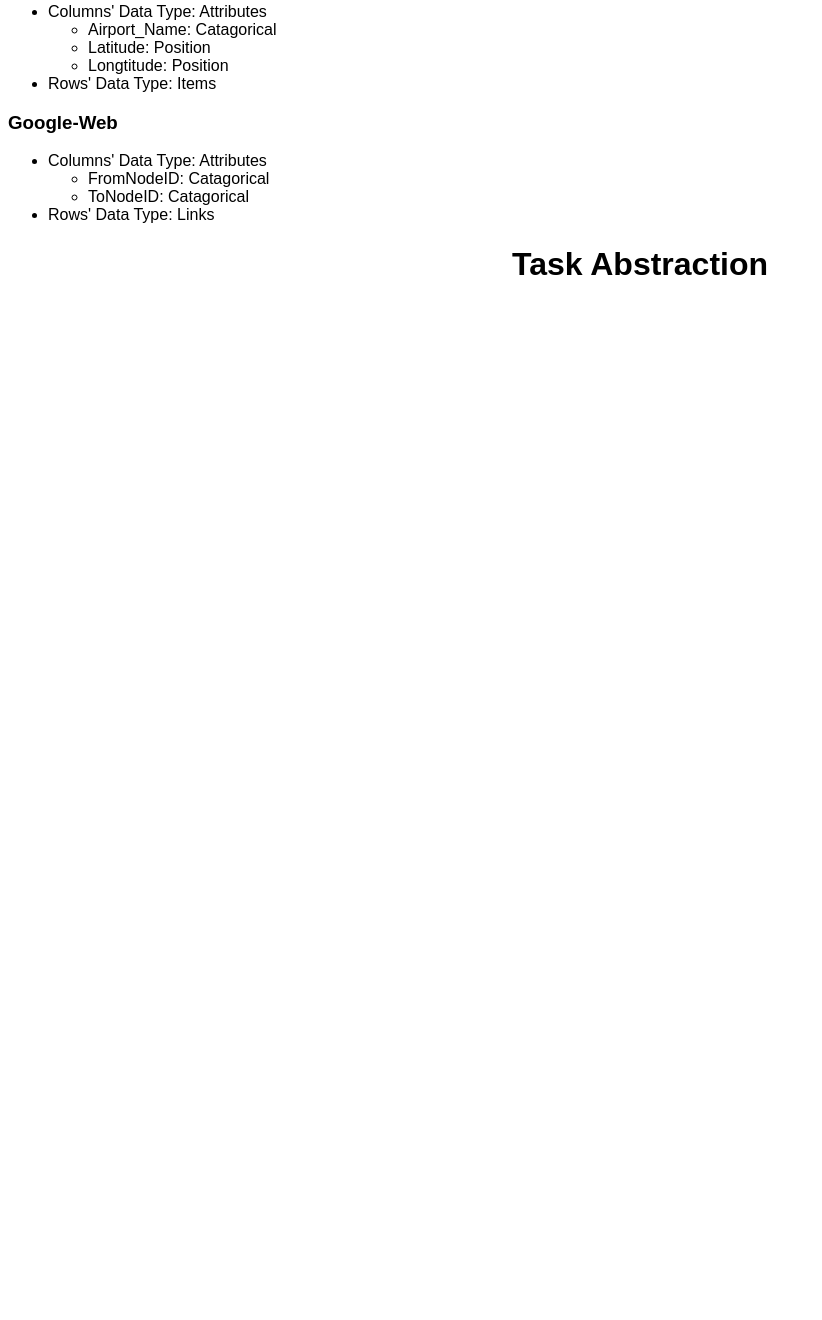
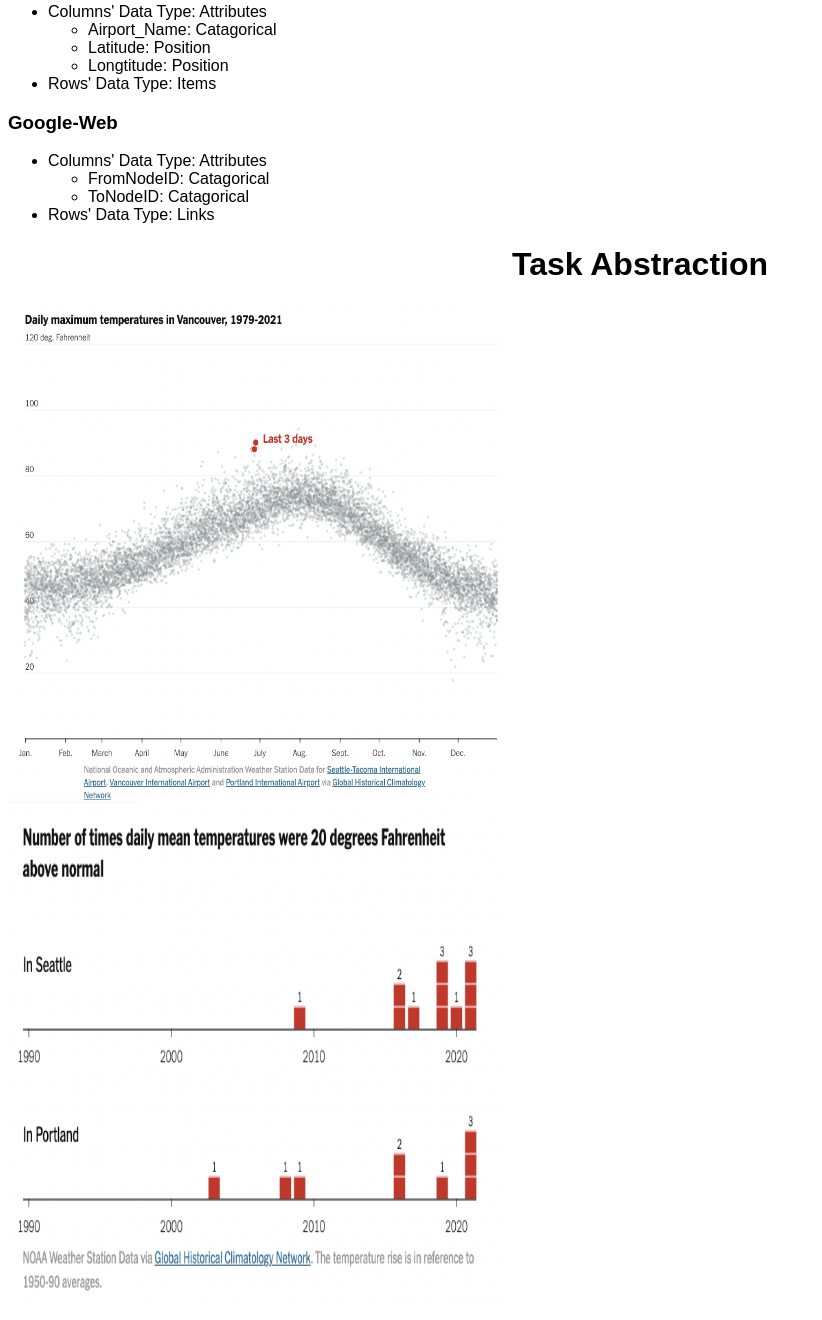
Before and after one commit to DS4200-S23-Class/hw-02-perrotta-patel, a plain HTML site: page index.html in a window 1280 px wide. Shown: the part 499-1819 px from the top of the page, without its empty margins (0-822 px from the left). Before the commit the page ends 803 px from the top, so only its background shows below. Drawn offline with Linux system fonts and the light colour scheme.

Commit message:
Working on picture alignment

```diff
--- a/index.html
+++ b/index.html
@@ -68,6 +68,15 @@
     <div class = 'task abstraction'>
         <h1>Task Abstraction</h1>
     </div>
+    <div class="images">
+        <div class="Vancouver">
+            <img src="img/vis1.png" alt="Vancouver Temps" width="500px" height="500px">
+        </div>
+        <div class="Seattle & Portland">
+            <img src="img/vis2.png" alt="Seattle & Portland" width="500px" height="500px">
+        </div>
+
+    </div>
 </div>
 
 </body>
```
